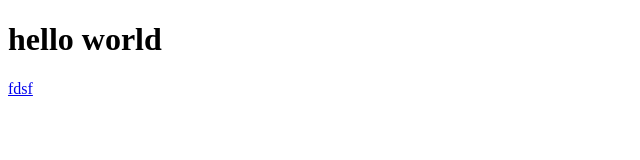
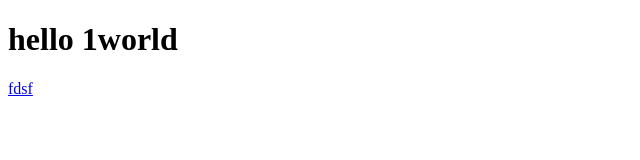
Before and after one commit to yana-gr/Kata-dns-copy, a React (Vite) app: page / in a window 1280 px wide. Shown: the top 160 px of the page, without its empty margins (0-640 px from the left). Built offline with nearby package versions, Linux system fonts and the light colour scheme.

Commit message:
feature dns13 update 2.1

```diff
--- a/src/app/index.tsx
+++ /dev/null
@@ -1,12 +0,0 @@
-import {Link} from "react-router-dom"
-const App = () => {
-
-  return (
-    <>
-      <h1>hello world</h1>
-      <Link to="myname">fdsf</Link>
-    </>
-  )
-}
-
-export default App
--- /dev/null
+++ b/src/app/routing/Routing.tsx
@@ -0,0 +1,24 @@
+import Main from "pages/main";
+import {
+  createBrowserRouter,
+} from "react-router-dom";
+
+
+
+export const router = createBrowserRouter([
+  {
+    path: "/",
+    element: <Main />,
+  },
+  {
+    path: "career",
+    children: [
+      {
+        index: true,
+        element: <h2>215125</h2>
+      },
+    ]
+  },
+
+
+]);
--- a/src/pages/main/index.tsx
+++ b/src/pages/main/index.tsx
@@ -1,8 +1,12 @@
 import React from 'react'
+import { Link } from 'react-router-dom'
 
 const Main: React.FC = () => {
     return (
-      <div>Main</div>
+      <div>
+        <h1>hello 1world</h1>
+      <Link to="career">fdsf</Link>
+      </div>
     )
 }
 
```
Also changed, not shown: src/app/Routing.tsx (deleted, +0 -19 lines), src/app/routing/index.tsx (added, +14 -0 lines), src/main.tsx (+2 -8 lines), src/pages/vacancies/vacanciesQuestionnaire.tsx (added, +18 -0 lines).
